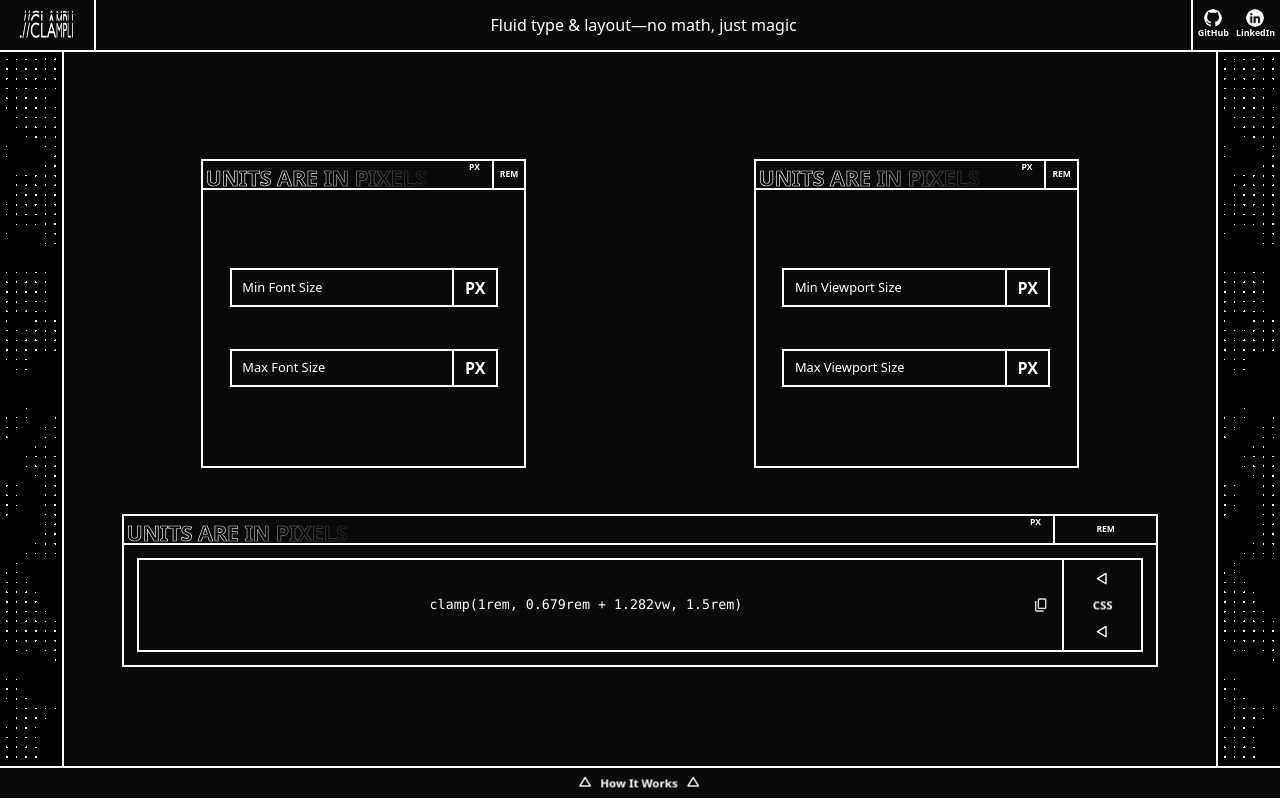
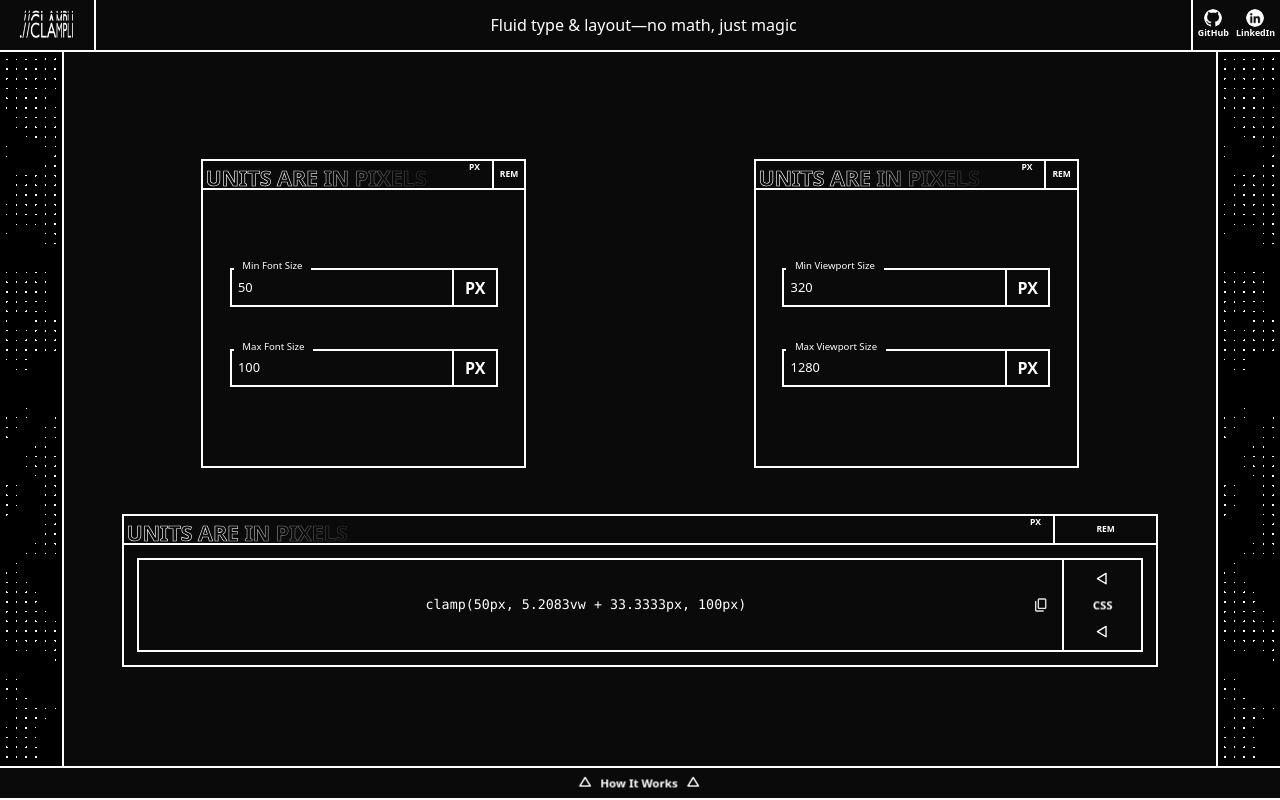
Before and after one commit to auilk/clampli, a React (Vite) app: page / in a window 1280 px wide. Shown: the top 800 px of the page. Built offline with nearby package versions, Linux system fonts and the light colour scheme.

Commit message:
Finish clamp function generator logic

```diff
--- a/src/App.jsx
+++ b/src/App.jsx
@@ -8,6 +8,7 @@ import Form from "./components/Form";
 import ClampResult from "./components/ClampResult";
 import Slide from "./components/Slide";
 import useSelectorStore from "./store/selector-store";
+import useResultStore from "./store/result-store";
 
 function App()
 {
@@ -16,6 +17,18 @@ function App()
 
   const elementUnit = useSelectorStore((state) => state.elementUnit);
   const setElementUnit = useSelectorStore((state) => state.setElementUnit);
+
+  const minViewport = useResultStore((state) => state.minViewport);
+  const setMinViewport = useResultStore((state) => state.setMinViewport);
+
+  const maxViewport = useResultStore((state) => state.maxViewport);
+  const setMaxViewport = useResultStore((state) => state.setMaxViewport);
+
+  const minElement = useResultStore((state) => state.minElement);
+  const setMinElement = useResultStore((state) => state.setMinElement);
+
+  const maxElement = useResultStore((state) => state.maxElement);
+  const setMaxElement = useResultStore((state) => state.setMaxElement);
 
   return (
     <>
@@ -86,23 +99,60 @@ function App()
                 <Form
                   label01="Min Font Size"
                   label02="Max Font Size"
+                  value01={minElement}
+                  value02={maxElement}
+                  setValue01={setMinElement}
+                  setValue02={setMaxElement}
                   gap="clamp(20px, 12.793px + 2.252vw, 70px)"
                   padX="clamp(1rem, 0.784rem + 1.081vw, 2.5rem)"
                   padY="clamp(2rem, 1.036rem + 4.819vw, 7rem)"
                   borderWidth="clamp(1px, 0.614px + 0.12vw, 3px)"
                   unit={elementUnit}
-                  onUnitChange={setElementUnit}
+                  onUnitChange={(unit) =>
+                  {
+                    if (unit === elementUnit) return; // no-op if unchanged
+
+                    setElementUnit(unit);
+
+                    if (unit === "rem") {
+                      setMinElement(minElement / 16);
+                      setMaxElement(maxElement / 16);
+                    } else {
+                      setMinElement(minElement * 16);
+                      setMaxElement(maxElement * 16);
+                    }
+                  }}
                 ></Form>
 
                 <Form
                   label01="Min Viewport Size"
                   label02="Max Viewport Size"
+                  value01={minViewport}
+                  value02={maxViewport}
+                  setValue01={setMinViewport}
+                  setValue02={setMaxViewport}
                   gap="clamp(20px, 12.793px + 2.252vw, 70px)"
                   padX="clamp(1rem, 0.784rem + 1.081vw, 2.5rem)"
                   padY="clamp(2rem, 1.036rem + 4.819vw, 7rem)"
                   borderWidth="clamp(1px, 0.614px + 0.12vw, 3px)"
                   unit={viewportUnit}
-                  onUnitChange={setViewportUnit}
+                  onUnitChange={(unit) =>
+                  {
+                    if (unit === viewportUnit) return;
+
+                    setViewportUnit(unit);
+
+                    if (unit === "rem")
+                    {
+                      setMinViewport(minViewport / 16);
+                      setMaxViewport(maxViewport / 16);
+                    }
+                    else
+                    {
+                      setMinViewport(minViewport * 16);
+                      setMaxViewport(maxViewport * 16);
+                    }
+                  }}
                 ></Form>
               </div>
 
--- a/src/components/ClampResult.jsx
+++ b/src/components/ClampResult.jsx
@@ -1,3 +1,4 @@
+import useResultStore from "../store/result-store";
 import useSelectorStore from "../store/selector-store";
 import useToggleStore from "../store/toggle-store";
 import Toggle from "./Toggle";
@@ -18,6 +19,11 @@ function ClampResult({fontSize = "1rem", borderWidth = "2px"})
 
     const resultUnit = useSelectorStore((state) => (state.resultUnit));
     const setResultUnit = useSelectorStore((state) => (state.setResultUnit));
+
+    const minElement = useResultStore((state) => state.minElement);
+    const maxElement = useResultStore((state) => state.maxElement);
+
+    const clampResult = useResultStore((state) => state.clampResult);
 
     return(
         <div className="w-full">
@@ -48,7 +54,7 @@ function ClampResult({fontSize = "1rem", borderWidth = "2px"})
                             fontSize: fontSize,
                         }}
                     >
-                        clamp(1rem, 0.679rem + 1.282vw, 1.5rem)
+                        {clampResult}
                     </code>
 
                     <svg
--- a/src/components/Form.jsx
+++ b/src/components/Form.jsx
@@ -9,6 +9,10 @@ import UnitSelector from "./UnitSelector.jsx";
  * @param {string} [props.className] - Optional CSS class for styling the form container.
  * @param {string} props.label01 - Label for the minimum size input.
  * @param {string} props.label02 - Label for the maximum size input.
+ * @param {number} props.value01 - Zustand state for the first input.
+ * @param {number} props.value02 - Zustand state for the second input.
+ * @param {(value01: number) => void} props.setValue01 - Callback to update the current value01 in Zustand state.
+ * @param {(value02: number) => void} props.setValue02 - Callback to update the current value02 size in Zustand state.
  * @param {string} [props.gap="5px"] - CSS gap between the InputField components (e.g., "50px", "8rem")
  * @param {string} [props.padX="2rem"] - Horizontal padding of the form.
  * @param {string} [props.padY="4rem"] - Vertical padding of the form.
@@ -17,7 +21,7 @@ import UnitSelector from "./UnitSelector.jsx";
  * @param {(unit: string) => void} props.onUnitChange - Callback to update the selected unit in Zustand state.
  * @returns {JSX.Element} The rendered form for clamp() value generation.
  */
-function Form({className, label01, label02, gap="50px", padX = "2rem", padY = "4rem", borderWidth = "2px", unit, onUnitChange})
+function Form({className, label01, label02, value01, value02, setValue01, setValue02, gap="50px", padX = "2rem", padY = "4rem", borderWidth = "2px", unit, onUnitChange})
 {
     return(
         <form
@@ -45,6 +49,8 @@ function Form({className, label01, label02, gap="50px", padX = "2rem", padY = "4
                     fontSize="clamp(0.5rem, 0.399rem + 0.505vw, 1.2rem)"
                     borderWidth={borderWidth}
                     unit={unit}
+                    value={value01}
+                    setValue={setValue01}
                 ></InputField>
 
                 <InputField
@@ -53,6 +59,8 @@ function Form({className, label01, label02, gap="50px", padX = "2rem", padY = "4
                     fontSize="clamp(0.5rem, 0.399rem + 0.505vw, 1.2rem)"
                     borderWidth={borderWidth}
                     unit={unit}
+                    value={value02}
+                    setValue={setValue02}
                 ></InputField>
             </div>
         </form>
--- a/src/components/InputField.jsx
+++ b/src/components/InputField.jsx
@@ -1,4 +1,6 @@
-import { useState } from "react";
+import { useEffect } from "react";
+import useResultStore from "../store/result-store";
+import useClampGenerator from "../hook/clamp-generator";
 
 /**
  * A styled input field component with customizable label and appearance.
@@ -10,20 +12,27 @@ import { useState } from "react";
  * @param {string} [props.textColor] - CSS text color.
  * @param {string} [props.borderColor] - CSS border color.
  * @param {string} props.unit - The current selected unit (e.g., "px" or "rem") from Zustand state.
+ * @param {number} props.value - The current viewport/element size from Zustand state.
+ * @param {(value: number) => void} props.setValue - Callback to update the current viewport/element size in Zustand state.
  * @returns {JSX.Element} The rendered input field element.
  */
-function InputField({label = "label", width = "20rem", fontSize = "1rem", textColor, borderColor, borderWidth = "2px", unit})
+function InputField({label = "label", width = "20rem", fontSize = "1rem", textColor, borderColor, borderWidth = "2px", unit, value, setValue})
 {
-    const [value, SetValue] = useState("");
-    const [isFocused, SetIsFocused] = useState(false);
-
     const HandleChange = (event) =>
     {
         if (!isNaN(event.target.value))
         {
-            SetValue(event.target.value);
+            setValue(event.target.value);
         }
     };
+
+    const generator = useClampGenerator();
+    const setClampResult = useResultStore((state) => state.setClampResult);
+
+    useEffect(() =>
+    {
+        setClampResult(generator);
+    }, [generator]);
 
     return (
         <div className="flex">
@@ -33,8 +42,8 @@ function InputField({label = "label", width = "20rem", fontSize = "1rem", textCo
                     htmlFor={label}
                     style={{
                         color: borderColor,
-                        top: isFocused === true ? "-2px" : "50%",
-                        fontSize: isFocused === true ? `calc(${fontSize} * 0.75)` : fontSize,
+                        top: "-2px",
+                        fontSize: `calc(${fontSize} * 0.75)`,
                         paddingLeft: "clamp(0.2rem, 0.085rem + 0.577vw, 1rem)",
                         paddingRight: "clamp(0.2rem, 0.085rem + 0.577vw, 1rem)"
                     }}
@@ -48,8 +57,6 @@ function InputField({label = "label", width = "20rem", fontSize = "1rem", textCo
                     type="text"
                     value={value}
                     onChange={HandleChange}
-                    onFocus={() => SetIsFocused(true)}
-                    onBlur={() => SetIsFocused(false)}
                     style={{
                         width: width,
                         fontSize: fontSize,
--- a/src/components/UnitSelector.jsx
+++ b/src/components/UnitSelector.jsx
@@ -10,7 +10,7 @@ import TextOutline from "./TextOutline";
  * @param {(unit: string) => void} props.onSelect - Callback to update the selected unit in Zustand state.
  * @returns {JSX.Element} The rendered unit selector element.
  */
-    function UnitSelector({fontSize = "2rem", borderWidth = "2px", value, onSelect})
+function UnitSelector({fontSize = "2rem", borderWidth = "2px", value, onSelect})
 {
     return (
         <div
@@ -27,7 +27,7 @@ import TextOutline from "./TextOutline";
                     flex: value === "px" ? "90%" : "10%",
                     borderRightWidth: borderWidth
                 }}
-                onClick={() => onSelect(value === "px" ? "rem" : "px")}
+                onClick={() => onSelect("px")}
             >
                 <span
                     className="absolute transition-all duration-500 pointer-events-none z-1"
@@ -66,7 +66,7 @@ import TextOutline from "./TextOutline";
                     flex: value === "rem" ? "90%" : "10%",
                     borderRightWidth: borderWidth
                 }}
-                onClick={() => onSelect(value === "px" ? "rem" : "px")}
+                onClick={() => onSelect("rem")}
             >
                 <span
                     className="absolute transition-all duration-500 pointer-events-none z-1"
--- /dev/null
+++ b/src/hook/clamp-generator.js
@@ -0,0 +1,40 @@
+import useResultStore from "../store/result-store";
+import useSelectorStore from "../store/selector-store";
+
+function useClampGenerator()
+{
+    const rootFontSize = parseFloat(getComputedStyle(document.documentElement).fontSize);
+
+    const viewportUnit = useSelectorStore((state) => state.viewportUnit);
+    const elementUnit = useSelectorStore((state) => state.elementUnit);
+    const resultUnit = useSelectorStore((state) => state.resultUnit);
+
+    let minViewport = useResultStore((state) => state.minViewport);
+    let maxViewport = useResultStore((state) => state.maxViewport);
+    let minElement = useResultStore((state) => state.minElement);
+    let maxElement = useResultStore((state) => state.maxElement);
+
+    if (viewportUnit === "px")
+    {
+        minViewport /= rootFontSize;
+        maxViewport /= rootFontSize;
+    }
+
+    if (elementUnit === "px")
+    {
+        minElement /= rootFontSize;
+        maxElement /= rootFontSize;
+    }
+
+    const slope = (maxElement - minElement) / (maxViewport - minViewport);
+    const offset = minElement - minViewport * slope;
+
+    if (resultUnit === "px")
+    {
+        return `clamp(${minElement * rootFontSize}px, ${(slope * 100).toFixed(4)}vw + ${(offset * rootFontSize).toFixed(4)}px, ${maxElement * rootFontSize}px)`;
+    }
+
+    return `clamp(${minElement}rem, ${(slope * 100).toFixed(4)}vw + ${offset.toFixed(4)}rem, ${maxElement}rem)`;
+}
+
+export default useClampGenerator;
--- /dev/null
+++ b/src/store/result-store.js
@@ -0,0 +1,18 @@
+import { create } from "zustand";
+
+const useResultStore = create((set) =>
+({
+    minViewport: 320,
+    maxViewport: 1280,
+    minElement: 50,
+    maxElement: 100,
+    clampResult: "clamp(50px, 33.333px + 5.208vw, 100px)",
+
+    setMinViewport: (minViewport) => set({ minViewport : minViewport }),
+    setMaxViewport: (maxViewport) => set({ maxViewport : maxViewport }),
+    setMinElement: (minElement) => set({ minElement : minElement }),
+    setMaxElement: (maxElement) => set({ maxElement : maxElement }),
+    setClampResult: (clampResult) => set({ clampResult: clampResult })
+}));
+
+export default useResultStore;
```
